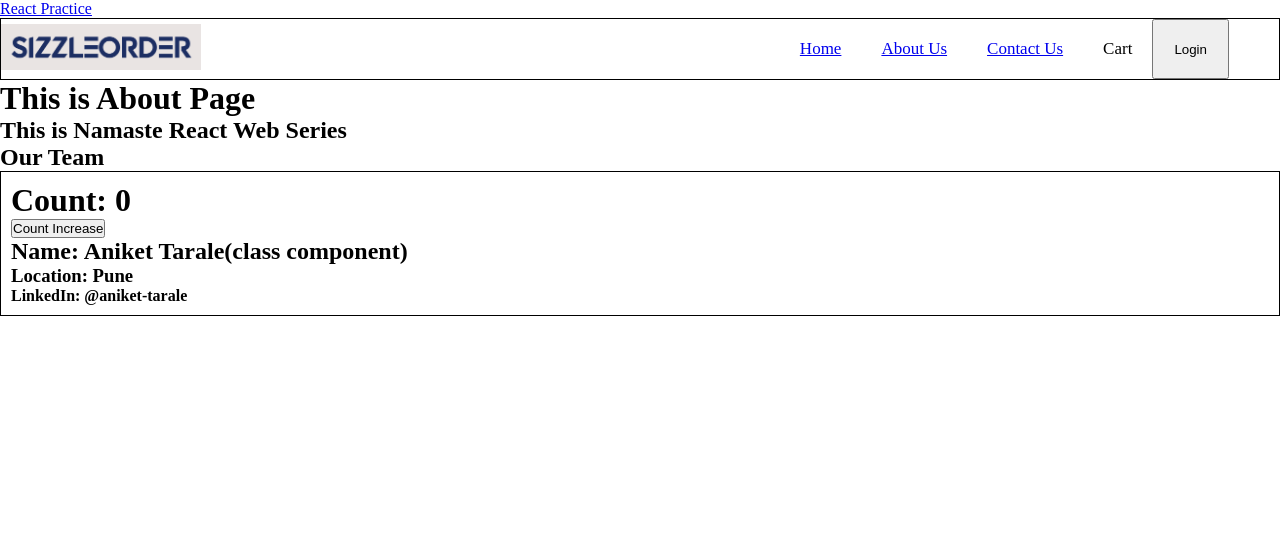
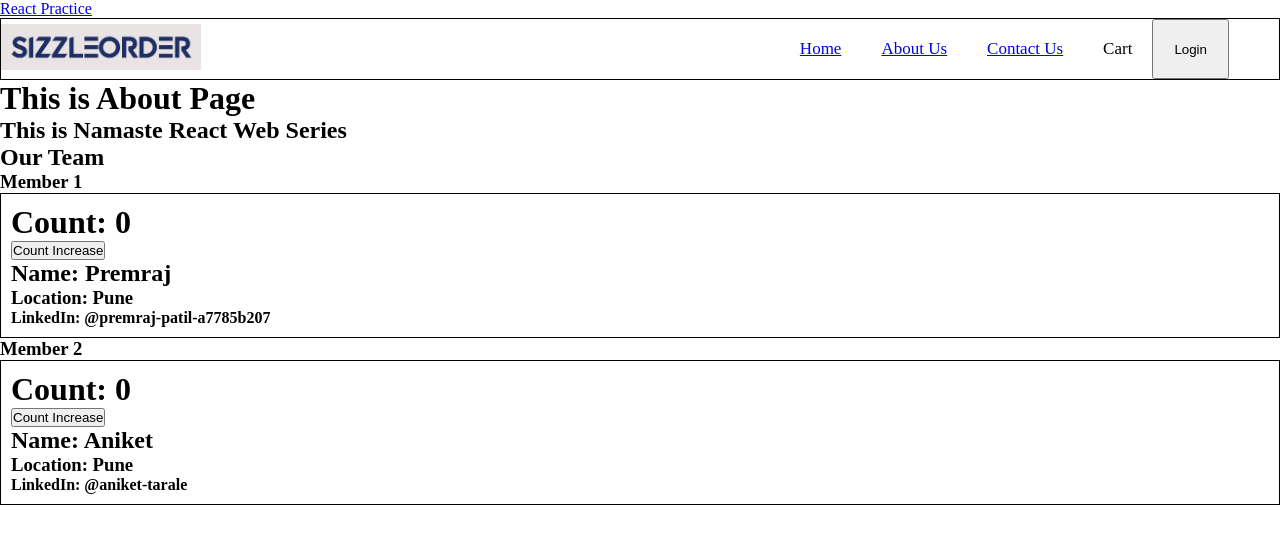
Before and after one commit to ppremraj697/Namaste-React, a React (Vite) app: page /about in a window 1280 px wide. Shown: the top 544 px of the page. Built offline with nearby package versions, Linux system fonts and the light colour scheme.

Commit message:
Revised concepts around React Component LifeCycle in code

```diff
--- a/index.css
+++ b/index.css
@@ -87,3 +87,7 @@ body {
   padding: 10px;
   border: 1px solid black;
 }
+
+.count-btn{
+  cursor: pointer;
+}
--- a/src/components/About.js
+++ b/src/components/About.js
@@ -1,24 +1,79 @@
 import TeamMember from "./TeamMember";
 import TeamMemberClass from "./TeamMemberClass";
+import React from "react";
 
-const About = () => {
+// const About = () => {
+//   return (
+//     <div>
+//       <h1>This is About Page</h1>
+//       <h2>This is Namaste React Web Series</h2>
+//       <h2>Our Team</h2>
+//       {/* <TeamMember
+//         name="Premraj Patil(functional component)"
+//         location="Pune"
+//         contact="premraj-patil-a7785b207"
+//       /> */}
+//       <TeamMemberClass
+//         name="Aniket Tarale(class component)"
+//         location="Pune"
+//         contact="aniket-tarale"
+//       />
+//     </div>
+//   );
+// };
+
+class About extends React.Component {
+  constructor(props) {
+    super(props);
+    console.log("Parent Constructor");
+  }
+
+  componentDidMount() {
+    console.log("Parent Component Did Mount");
+  }
+
+  render() {
+    console.log("Parent Render");
     return (
       <div>
         <h1>This is About Page</h1>
         <h2>This is Namaste React Web Series</h2>
         <h2>Our Team</h2>
-      {/* <TeamMember
-        name="Premraj Patil(functional component)"
+        <h3>Member 1</h3>
+        <TeamMemberClass
+          name="Premraj"
           location="Pune"
           contact="premraj-patil-a7785b207"
-      /> */}
+        />
+        <h3>Member 2</h3>
         <TeamMemberClass
-        name="Aniket Tarale(class component)"
+          name="Aniket"
           location="Pune"
           contact="aniket-tarale"
         />
       </div>
     );
-};
+  }
+}
 
 export default About;
+
+/*
+Mounting happens in 2 phases: Render Phase(Constructor, Render) and Commit Phase(Actual DOM updation and ComponentDidMount)
+To optimize performance, React patches the Render Phase of childrens and Commit Phase of Childrens together
+
+Parent Constructor
+Parent Render
+
+First Child Constructor
+First Child Render
+
+Second Child Constructor
+Second Child Render
+
+<DOM updated - In single batch>
+First Child ComponentDidMount
+Second Child ComponentDidMount
+
+Parent ComponentDidMount
+*/
--- a/src/components/TeamMemberClass.js
+++ b/src/components/TeamMemberClass.js
@@ -7,10 +7,16 @@ class TeamMemberClass extends React.Component {
     this.state = {
       count: 0,
     };
+    console.log(this.props.name, "Child Constructor");
+  }
+
+  componentDidMount() {
+    console.log(this.props.name, "Child Component Did Mount");
   }
 
   render() {
     const { name, location, contact } = this.props;
+    console.log(this.props.name, "Child Render");
     return (
       <div className="team-member-card">
         <h1>Count: {this.state.count}</h1>
@@ -21,6 +27,7 @@ class TeamMemberClass extends React.Component {
             //If we want to update multiple state variables upon the click of the button, it can be done in the below statement only
             this.setState({ count: this.state.count + 1 });
           }}
+          className="count-btn"
         >
           Count Increase
         </button>
```
Lines whose indentation alone changed are shown as unchanged.
